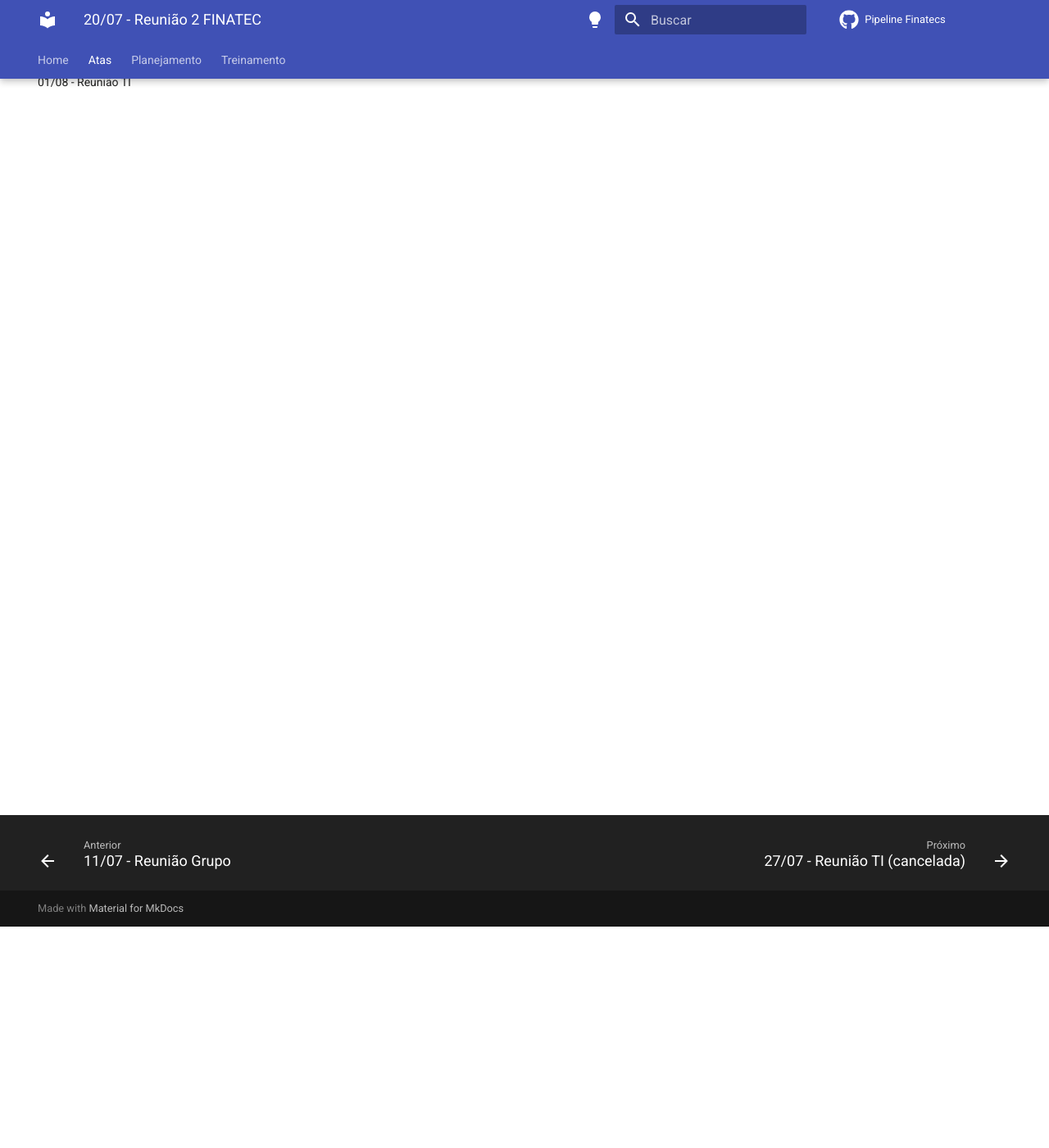
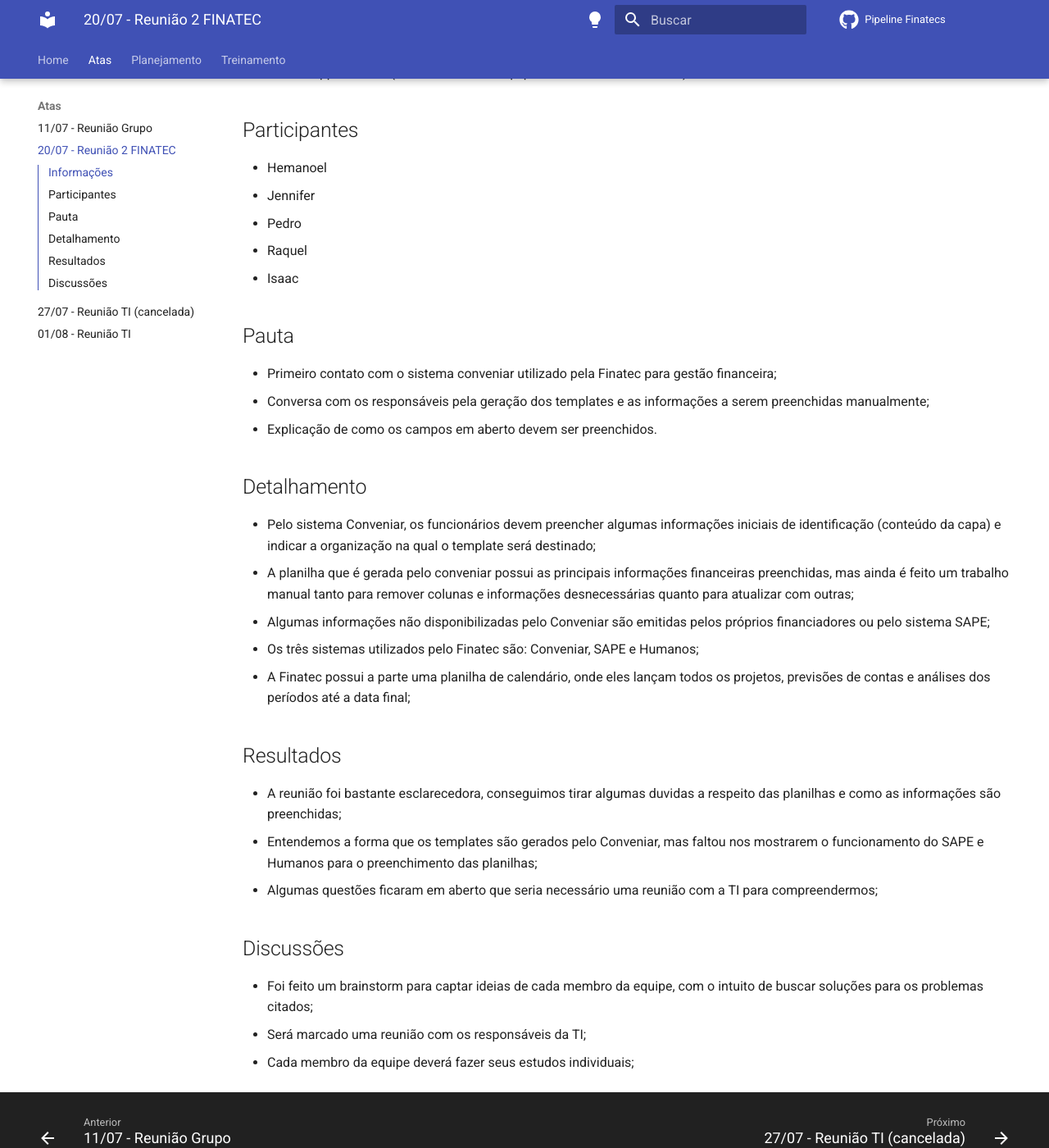
Before and after one commit to ResidenciaTICBrisa/05_PipelineFinatec, an MkDocs documentation site: the page built from docs/atas/07-20.md, in a window 1280 px wide and 1400 px high, scrolled down 270 px. Shown: the whole window at 82% size. Built offline with MkDocs 1.6.1 and Material for MkDocs 9.7.7, drawn with Linux system fonts in a browser that asks for light colours; comment, search, counter and statistics services are not loaded; some of the changed text lies outside the part shown.

Commit message:
ata documentado

```diff
--- a/docs/atas/07-20.md
+++ b/docs/atas/07-20.md
@@ -1 +1,40 @@
-20/07 - Reunião 2 com a FINATEC
+# Reunião com os responsáveis pelo template
+
+## Informações
+
+- Data: 20/07/2023
+- Horário: 14:00
+- Local: Lappis e meet (Presencial com a equipe e Remoto com a Finatec)
+
+
+## Participantes
+
+- Hemanoel
+- Jennifer
+- Pedro
+- Raquel
+- Isaac
+
+## Pauta
+
+- Primeiro contato com o sistema conveniar utilizado pela Finatec para gestão financeira;
+- Conversa com os responsáveis pela geração dos templates e as informações a serem preenchidas manualmente;
+ - Explicação de como os campos em aberto devem ser preenchidos.
+
+## Detalhamento
+- Pelo sistema Conveniar, os funcionários devem preencher algumas informações iniciais de identificação (conteúdo da capa) e indicar a organização na qual o template será destinado;
+-  A planilha que é gerada pelo conveniar possui as principais informações financeiras preenchidas, mas ainda é feito um trabalho manual tanto para remover colunas e informações desnecessárias quanto para atualizar com outras;
+- Algumas informações não disponibilizadas pelo Conveniar são emitidas pelos próprios financiadores ou pelo sistema SAPE;
+- Os três sistemas utilizados pelo Finatec são: Conveniar, SAPE e Humanos;
+- A Finatec possui a parte uma planilha de calendário, onde eles lançam todos os projetos, previsões de contas e análises dos períodos até a data final;
+
+## Resultados
+- A reunião foi bastante esclarecedora, conseguimos tirar algumas duvidas a respeito das planilhas e como as informações são preenchidas;
+- Entendemos a forma que os templates são gerados pelo Conveniar, mas faltou nos mostrarem o funcionamento do SAPE e Humanos para o preenchimento das planilhas;
+- Algumas questões ficaram em aberto que seria necessário uma reunião com a TI para compreendermos;
+
+## Discussões
+
+- Foi feito um brainstorm para captar ideias de cada membro da equipe, com o intuito de buscar soluções para os problemas citados;
+- Será marcado uma reunião com os responsáveis da TI;
+- Cada membro da equipe deverá fazer seus estudos individuais;
```
Also changed, not shown: docs/atas/07-27.md (+1 -1 lines), docs/atas/08-01.md (+30 -1 lines).
